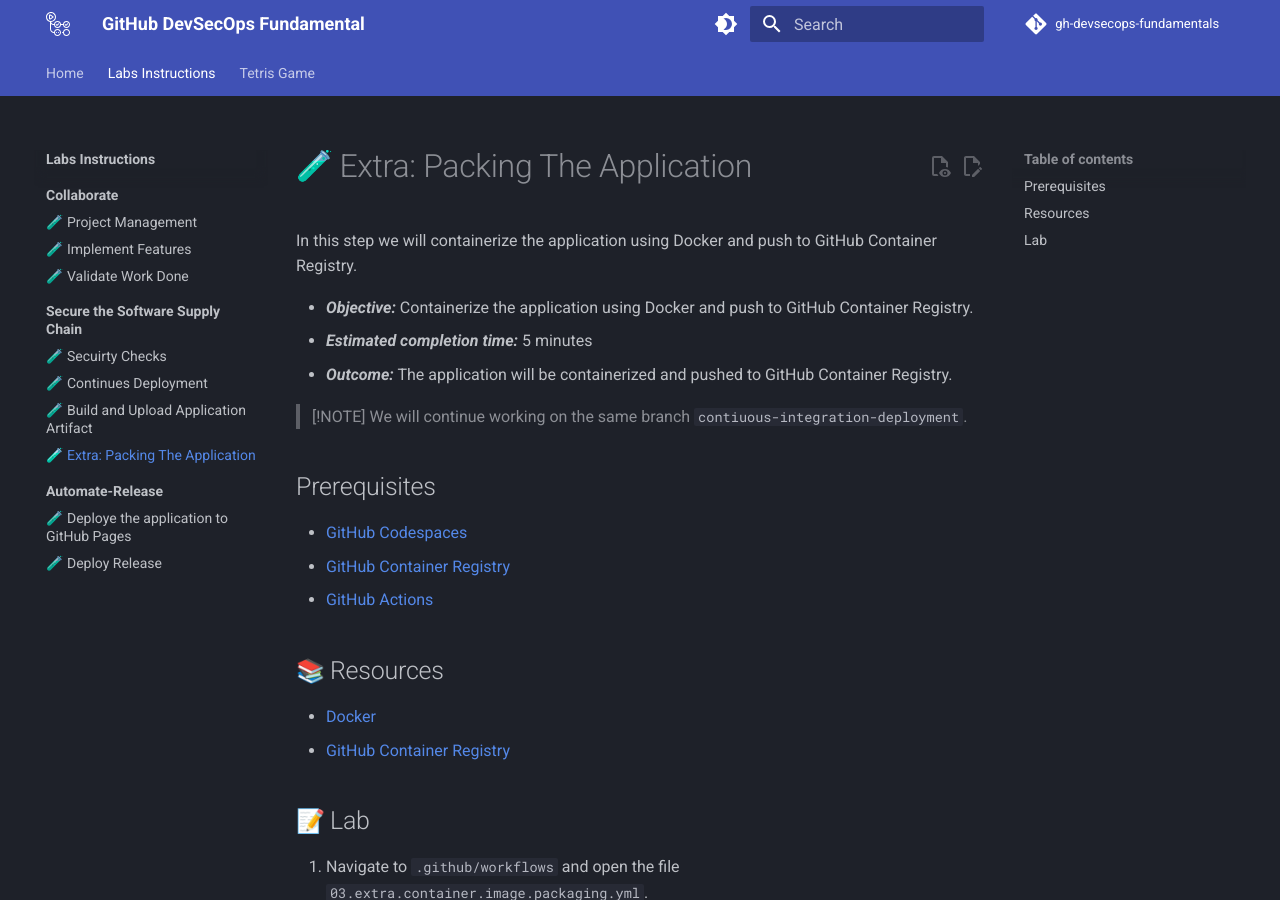
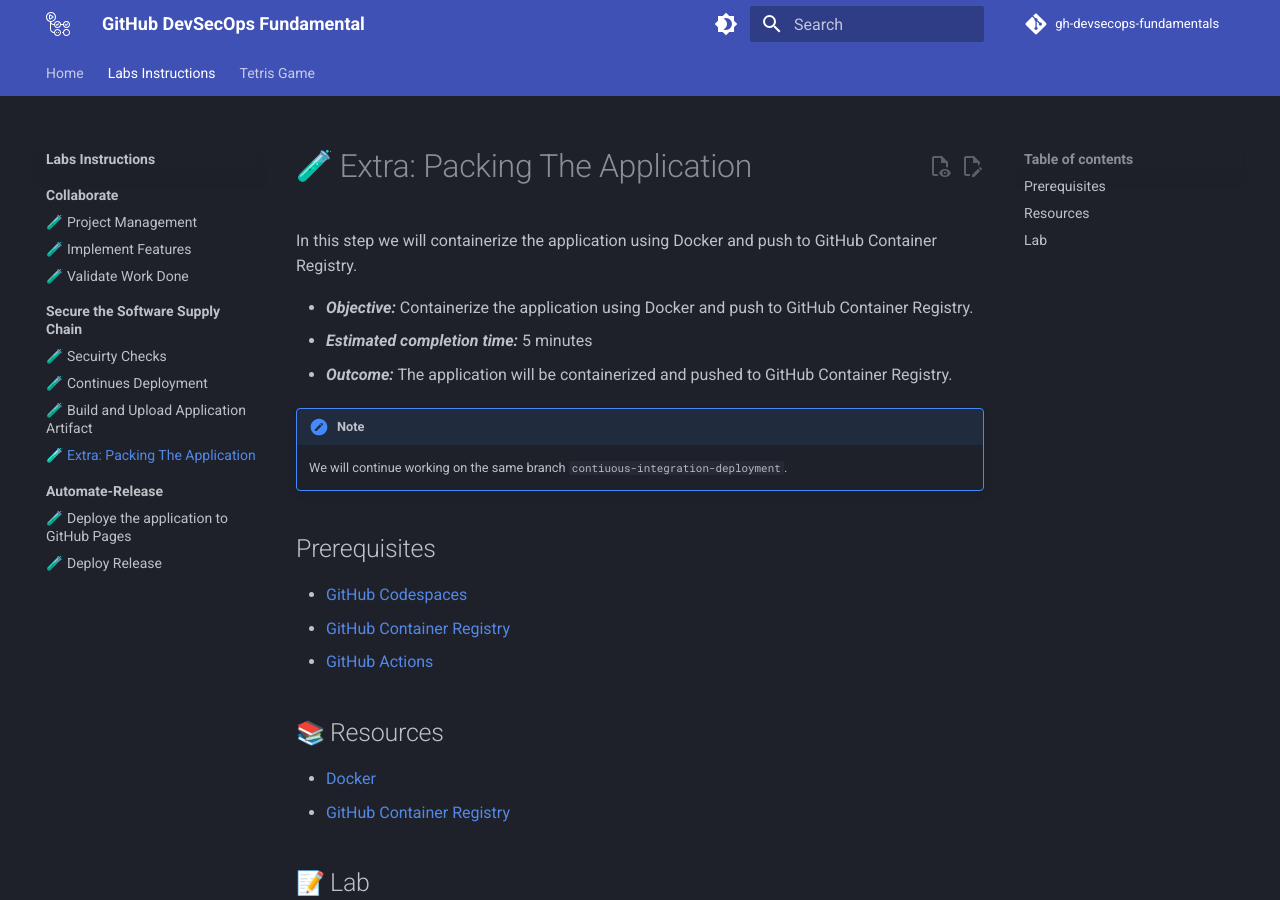
Before and after one commit to githubuniverseworkshops/github-devsecops-fundamentals, an MkDocs documentation site: the page built from docs/Labs-Instructions/02.Secure-Software-Supply-Chain/02-extra.md, in a window 1280 px wide and 900 px high. Built offline with MkDocs 1.6.1 and Material for MkDocs 9.7.7, drawn with Linux system fonts in a browser that asks for light colours; emoji names are drawn with the system emoji font; comment, search, counter and statistics services are not loaded.

```diff
--- a/docs/Labs-Instructions/02.Secure-Software-Supply-Chain/02-extra.md
+++ b/docs/Labs-Instructions/02.Secure-Software-Supply-Chain/02-extra.md
@@ -6,8 +6,8 @@ In this step we will containerize the application using Docker and push to GitHu
 - _**Estimated completion time:**_ 5 minutes
 - _**Outcome:**_ The application will be containerized and pushed to GitHub Container Registry.
 
-> [!NOTE]
-> We will continue working on the same branch `contiuous-integration-deployment`.
+!!! Note
+    We will continue working on the same branch `contiuous-integration-deployment`.
 
 ## Prerequisites
 
```
